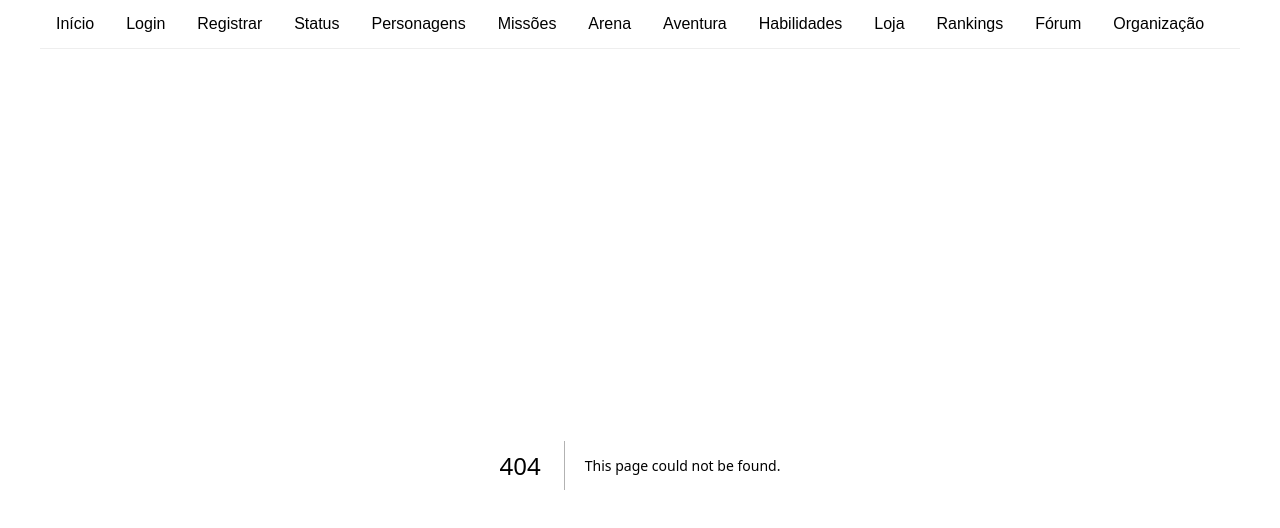
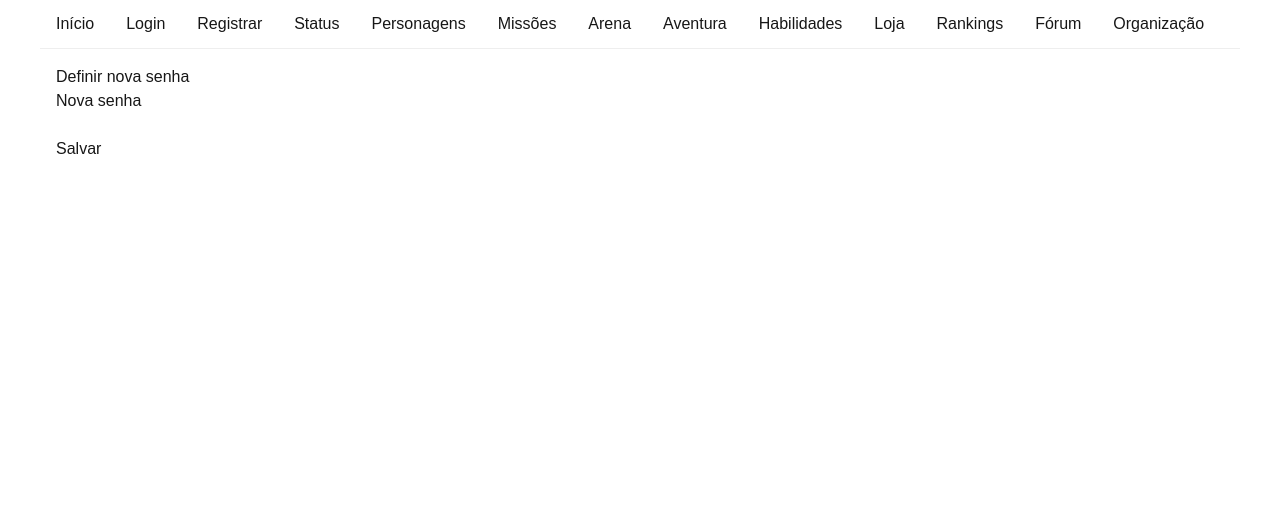
Before and after one commit to com6ao/enewrpg, a Next.js app: page /reset-password in a window 1280 px wide. Before the commit this address had no page. Shown: the top 528 px of the page. Built offline with nearby package versions, Linux system fonts and the light colour scheme; no server answers.

Commit message:
Create page.tsx

```diff
--- /dev/null
+++ b/app/reset-password/page.tsx
@@ -0,0 +1,24 @@
+"use client";
+import { useState } from "react";
+import { supabase } from "../../lib/supabase";
+
+export default function Page() {
+  const [password, setPassword] = useState("");
+  const [msg, setMsg] = useState<string | null>(null);
+
+  async function onSubmit(e: React.FormEvent) {
+    e.preventDefault();
+    setMsg("Atualizando...");
+    const { error } = await supabase.auth.updateUser({ password });
+    setMsg(error ? error.message : "Senha atualizada. Você já pode entrar.");
+  }
+
+  return (
+    <form onSubmit={onSubmit} style={{maxWidth:420}}>
+      <h1>Definir nova senha</h1>
+      <label>Nova senha<br/><input required type="password" value={password} onChange={e=>setPassword(e.target.value)} /></label><br/>
+      <button type="submit">Salvar</button>
+      <p>{msg}</p>
+    </form>
+  );
+}
```
